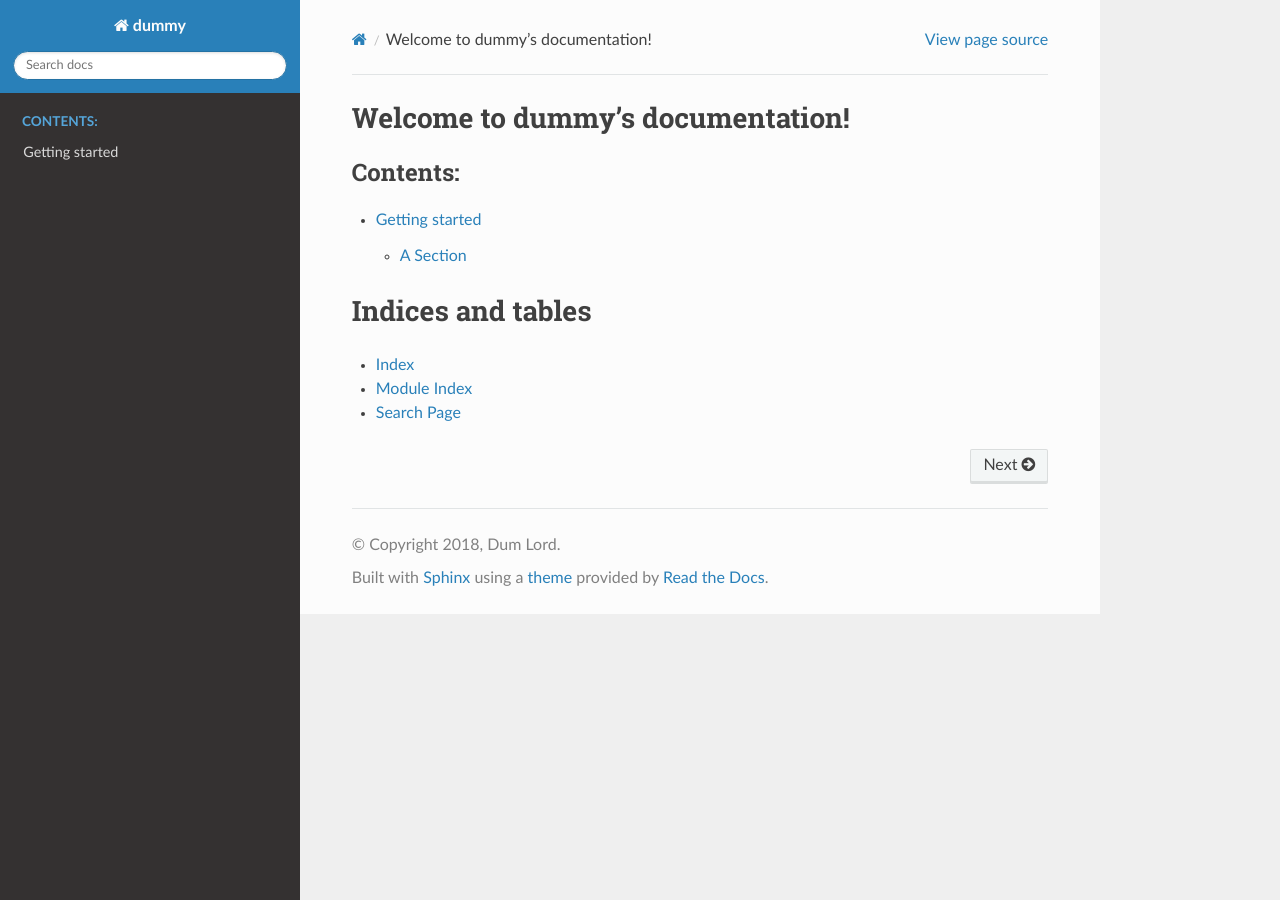
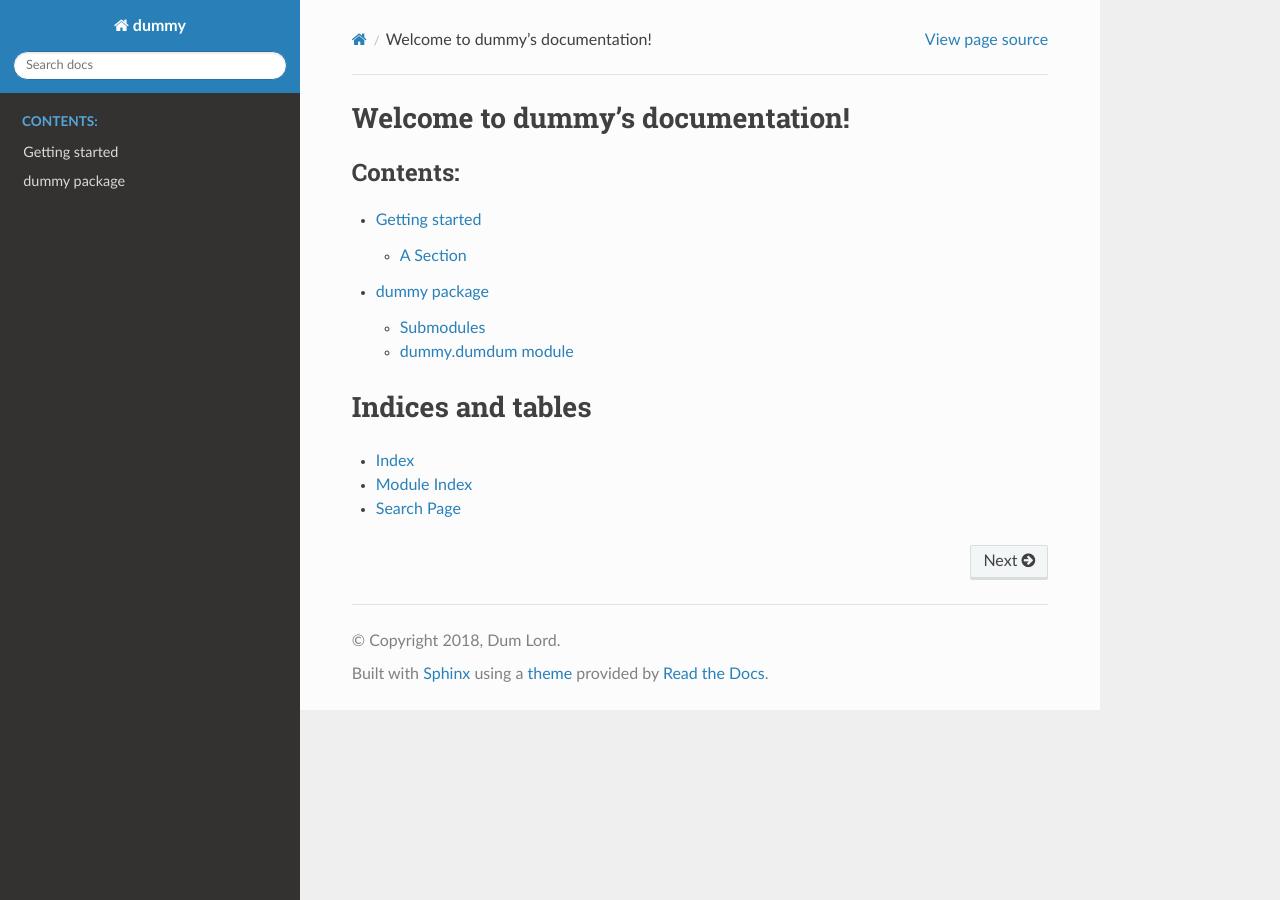
Before and after one commit to ppintosilva/pydummy, a Sphinx documentation site: the page built from docs/index.rst, in a window 1280 px wide. Built offline with Sphinx 7.4.7 and the Read the Docs theme 2.0.0, drawn with Linux system fonts in a browser that asks for light colours.

Commit message:
Added extensions and example of autodoc generated function documentation for dummy function.

```diff
--- a/docs/conf.py
+++ b/docs/conf.py
@@ -40,8 +40,20 @@
 # ones.
 extensions = [
     'sphinx.ext.autodoc',
+    'sphinx.ext.autosectionlabel',
+    'sphinx.ext.autosummary',
     'sphinx.ext.coverage',
+    'sphinx.ext.doctest',
+    'sphinx.ext.extlinks',
+    'sphinx.ext.githubpages',
+    'sphinx.ext.graphviz',
+    'sphinx.ext.ifconfig',
+    'sphinx.ext.inheritance_diagram',
     'sphinx.ext.mathjax',
+    'sphinx.ext.napoleon',
+    'sphinx.ext.todo',
+    'sphinx.ext.viewcode',
+    'numpydoc'
 ]
 
 # Add any paths that contain templates here, relative to this directory.
--- /dev/null
+++ b/docs/dummy.rst
@@ -0,0 +1,13 @@
+dummy package
+=============
+
+Submodules
+----------
+
+dummy.dumdum module
+----------------------
+
+.. automodule:: dummy.dumdum
+    :members:
+    :undoc-members:
+    :show-inheritance:
--- a/docs/index.rst
+++ b/docs/index.rst
@@ -11,6 +11,7 @@
    :caption: Contents:
 
    getting_started.rst
+   dummy.rst
 
 Indices and tables
 ==================
```
Also changed, not shown: 1 other file.
